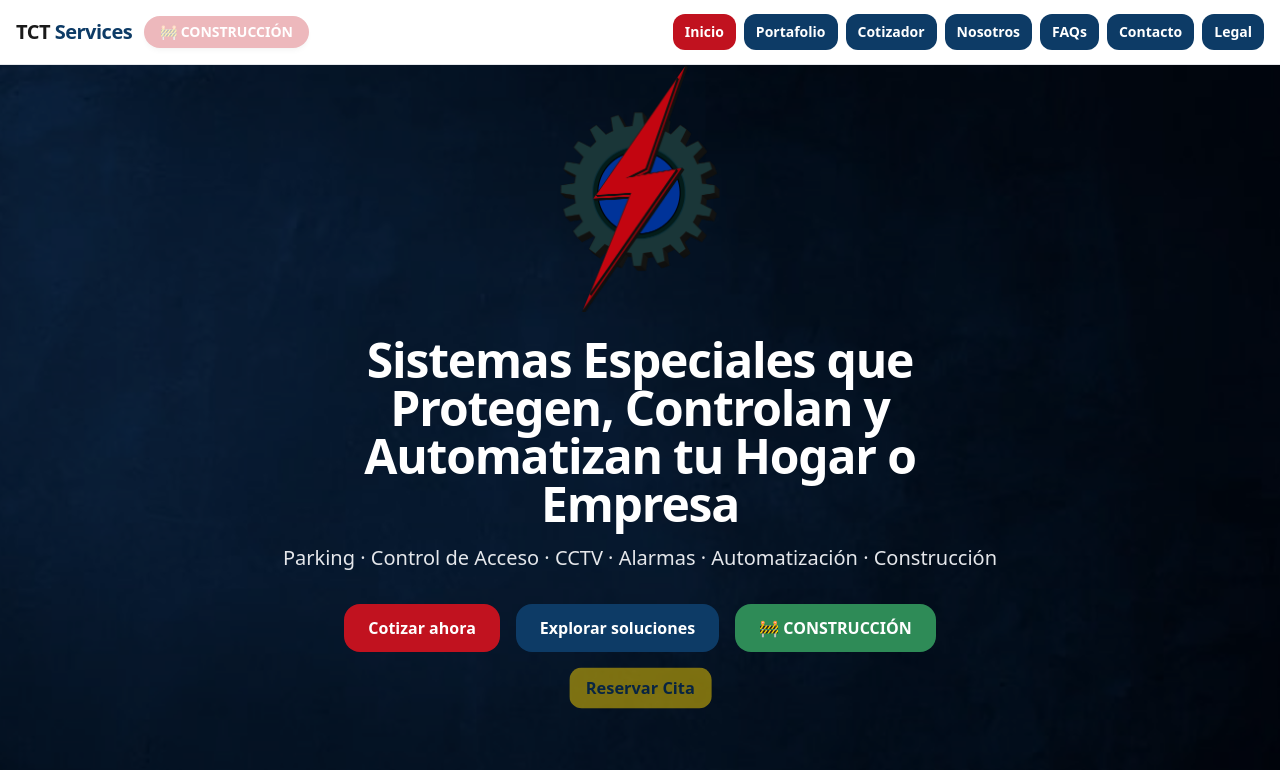
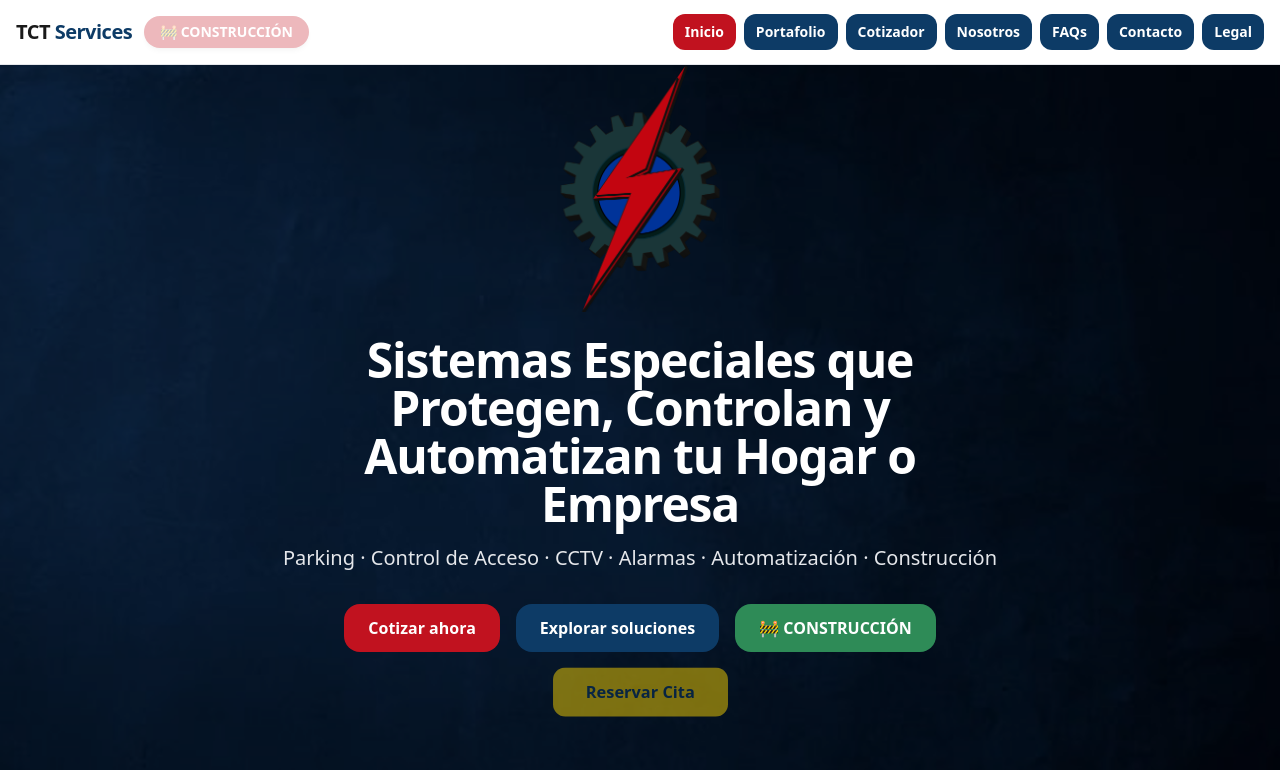
Before and after one commit to eteruel21/tct-portfolio, a React (Vite) app: page / in a window 1280 px wide. Shown: the top 770 px of the page. Built offline with nearby package versions, Linux system fonts and the light colour scheme; grey boxes are pictures that could not be loaded.

Commit message:
Actualización automática

```diff
--- a/src/pages/Inicio.jsx
+++ b/src/pages/Inicio.jsx
@@ -51,7 +51,7 @@ export default function Inicio() {
           </Link>
           <Link
             to="/reservar"
-            className="px-4 py-2 bg-[#FFD700] text-[#0D3B66] rounded-xl font-semibold hover:bg-[#e5c100] animate-pulseLight"
+            className="px-8 py-3 bg-[#FFD700] text-[#0D3B66] rounded-xl font-semibold hover:bg-[#e5c100] animate-pulseLight"
           >
             Reservar Cita
           </Link>
```
Also changed, not shown: 1 other file (tests, documents, lock files or other folders).
